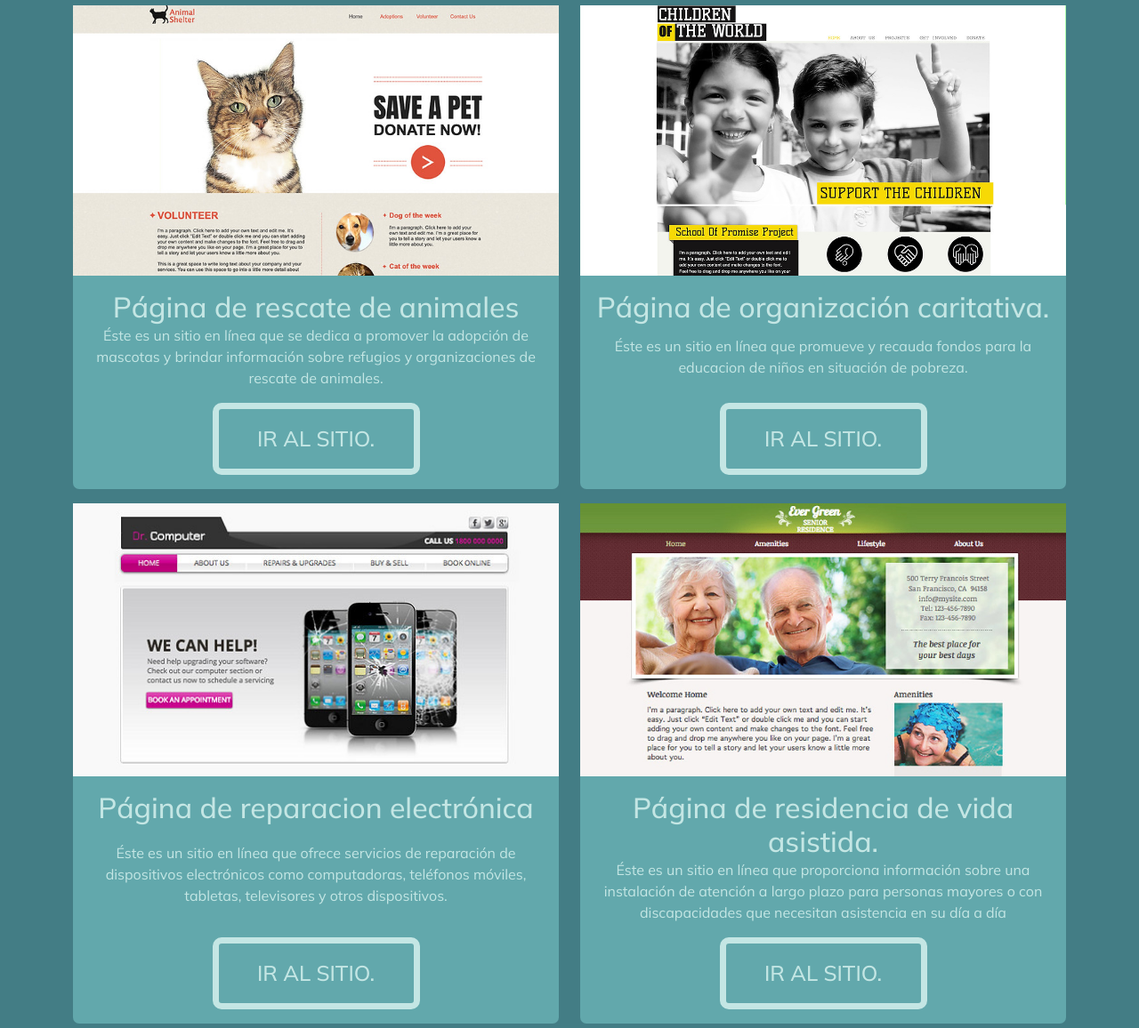
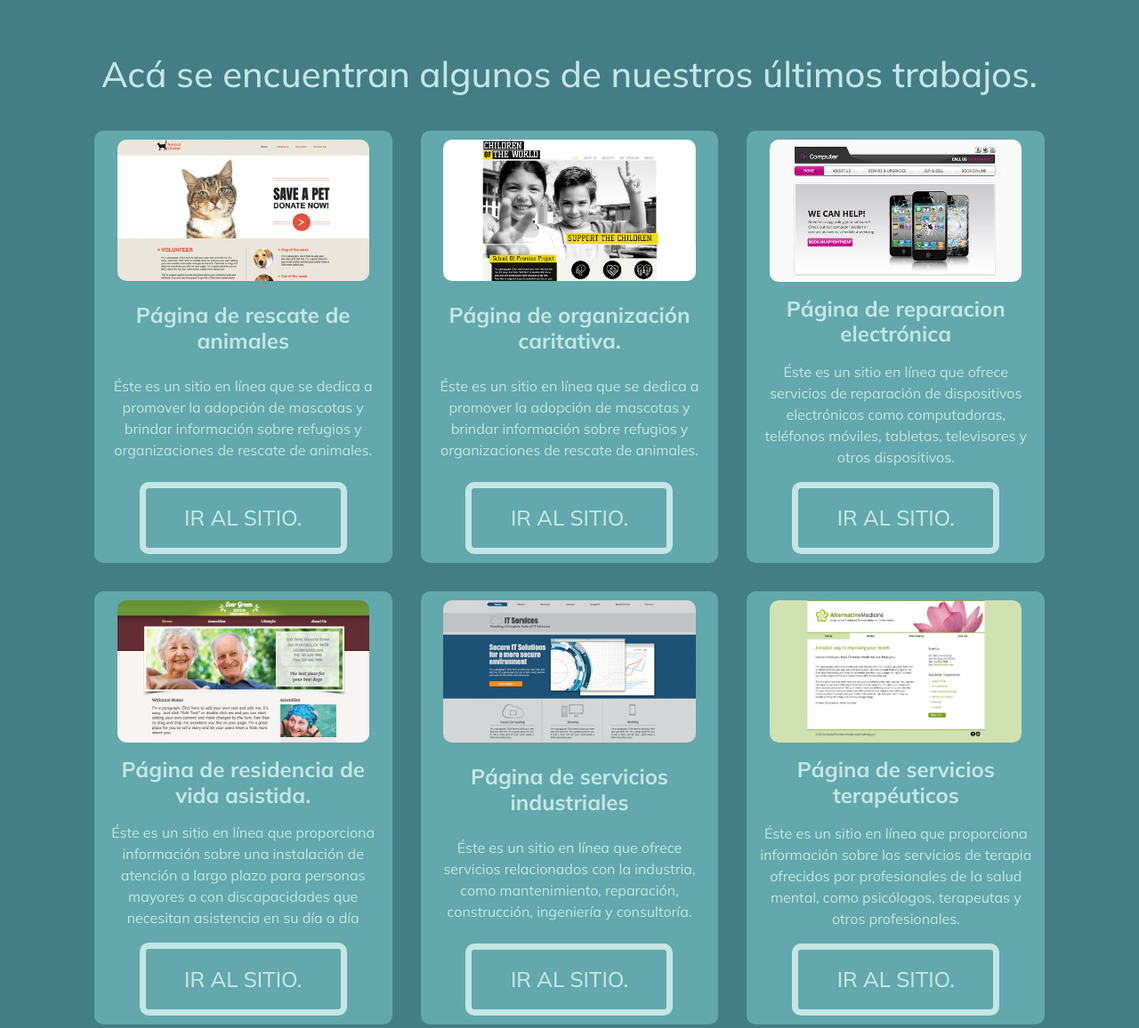
Before and after one commit to josecoronel20/Proyecto-final-CoderHouse, a website: page pages/galeriaDeTrabajos.html in a window 1280 px wide. Shown: the part 53-1209 px from the top of the page at 89% size. Drawn offline with nearby package versions, Linux system fonts and the light colour scheme.

Commit message:
actualización de galeria, accordion y algunos parrafos

```diff
--- a/pages/galeriaDeTrabajos.html
+++ b/pages/galeriaDeTrabajos.html
@@ -53,106 +53,78 @@
             </div>
         </nav>
     </header>
+    <!--  -->
     <section id="galeria">
+        <h1>Acá se encuentran algunos de nuestros últimos trabajos.</h1>
+
         <div class="container">
-            <div class="row">
-                <div class="col-md-6 mb-3 mb-md-3">
-                    <div class="cards bgS">
-                        <img src="../img/refugio.jpg" class="card-img-top" alt="...">
-                        <div class="card-body p-3 d-flex flex-column align-items-center justify-content-between">
-                            <h5 class="card-title colorS">Página de rescate de animales</h5>
-                            <p class="card-text colorS">
-                                Éste es un sitio en línea que se dedica a promover la adopción de mascotas y brindar
-                                información sobre refugios y organizaciones de rescate de animales.
-                            </p>
+            <div class="cards">
+                <img src="../img/refugio.jpg" alt="">
+                <h4>Página de rescate de animales</h4>
+                <p>Éste es un sitio en línea que se dedica a promover la adopción de mascotas y brindar
+                    información sobre refugios y organizaciones de rescate de animales.</p>
+                <a href="#">
+                    <h5 class="m-0 button-hover">Ir al sitio.</h5>
+                </a>
+            </div>
+
+            <div class="cards">
+                <img src="../img/caritativo.jpg" alt="">
+                <h4>Página de organización caritativa.</h4>
+                <p> Éste es un sitio en línea que se dedica a promover la adopción de mascotas y brindar
+                    información sobre refugios y organizaciones de rescate de animales.</p>
+                <a href="#">
+                    <h5 class="m-0 button-hover">Ir al sitio.</h5>
+                </a>
+            </div>
+
+            <div class="cards">
+                <img src="../img/reparacion.jpg" alt="">
+                <h4>Página de reparacion electrónica</h4>
+                <p>Éste es un sitio en línea que ofrece servicios de reparación de dispositivos
+                    electrónicos como computadoras, teléfonos móviles, tabletas, televisores y otros
+                    dispositivos.</p>
+                <a href="#">
+                    <h5 class="m-0 button-hover">Ir al sitio.</h5>
+                </a>
+            </div>
+
+            <div class="cards">
+                <img src="../img/residecncia-de-vida-asistida.jpg" alt="">
+                <h4>Página de residencia de vida asistida.</h4>
+                <p>Éste es un sitio en línea que proporciona información sobre una instalación de atención
+                    a largo plazo para personas mayores o con discapacidades que necesitan asistencia en su
+                    día a día</p>
+                <a href="#">
+                    <h5 class="m-0 button-hover">Ir al sitio.</h5>
+                </a>
+            </div>
+
+            <div class="cards">
+                <img src="../img/servicio-industrial.jpg" alt="">
+                <h4>Página de servicios industriales</h4>
+                <p>Éste es un sitio en línea que ofrece servicios relacionados con la industria, como
+                    mantenimiento, reparación, construcción, ingeniería y consultoría.</p>
+                <a href="#">
+                    <h5 class="m-0 button-hover">Ir al sitio.</h5>
+                </a>
+            </div>
+
+            <div class="cards">
+                <img src="../img/terapeuta.jpg" alt="">
+                <h4>Página de servicios terapéuticos</h4>
+                <p>Éste es un sitio en línea que proporciona información sobre los servicios de terapia
+                    ofrecidos por profesionales de la salud mental, como psicólogos, terapeutas y otros
+                    profesionales.</p>
                 <a href="#">
                     <h5 class="m-0 button-hover">Ir al sitio.</h5>
                 </a>
             </div>
         </div>
-                </div>
-                <div class="col-md-6 mb-3 mb-md-3">
-                    <div class="cards bgS">
-                        <img src="../img/caritativo.jpg" class="card-img-top" alt="...">
-                        <div class="card-body p-3 justify-content-between d-flex flex-column align-items-center">
-                            <h5 class="card-title colorS">Página de organización caritativa.</h5>
-                            <p class="card-text colorS">
-                                Éste es un sitio en línea que promueve y recauda fondos para la educacion de niños en
-                                situación de pobreza.
-                            </p>
-                            <a href="#">
-                                <h5 class="m-0 button-hover">Ir al sitio.</h5>
-                            </a>
-                        </div>
-                    </div>
-                </div>
-                <div class="col-md-6 mb-3 mb-md-3">
-                    <div class="cards bgS">
-                        <img src="../img/reparacion.jpg" class="card-img-top" alt="...">
-                        <div class="card-body p-3 d-flex justify-content-between flex-column align-items-center">
-                            <h5 class="card-title colorS">Página de reparacion electrónica</h5>
-                            <p class="card-text colorS">
-                                Éste es un sitio en línea que ofrece servicios de reparación de dispositivos
-                                electrónicos como computadoras, teléfonos móviles, tabletas, televisores y otros
-                                dispositivos.
-                            </p>
-                            <a href="#">
-                                <h5 class="m-0 button-hover">Ir al sitio.</h5>
-                            </a>
-                        </div>
-                    </div>
-                </div>
-                <div class="col-md-6 mb-3 mb-md-3">
-                    <div class="cards bgS">
-                        <img src="../img/residecncia-de-vida-asistida.jpg" class="card-img-top" alt="...">
-                        <div class="card-body p-3 d-flex justify-content-between flex-column align-items-center">
-                            <h5 class="card-title colorS">Página de residencia de vida asistida.</h5>
-                            <p class="card-text colorS">
-                                Éste es un sitio en línea que proporciona información sobre una instalación de atención
-                                a largo plazo para personas mayores o con discapacidades que necesitan asistencia en su
-                                día a día
-                            </p>
-                            <a href="#">
-                                <h5 class="m-0 button-hover">Ir al sitio.</h5>
-                            </a>
-                        </div>
-                    </div>
-                </div>
-                <div class="col-md-6 mb-3 mb-md-3">
-                    <div class="cards bgS">
-                        <img src="../img/servicio-industrial.jpg" class="card-img-top" alt="...">
-                        <div class="card-body p-3 d-flex justify-content-between flex-column align-items-center">
-                            <h5 class="card-title colorS">Página de servicios industriales.</h5>
-                            <p class="card-text colorS">
-                                Éste es un sitio en línea que ofrece servicios relacionados con la industria, como
-                                mantenimiento, reparación, construcción, ingeniería y consultoría.
-                            </p>
-                            <a href="#">
-                                <h5 class="m-0 button-hover">Ir al sitio.</h5>
-                            </a>
-                        </div>
-                    </div>
-                </div>
-                <div class="col-md-6 mb-3 mb-md-0">
-                    <div class="cards bgS">
-                        <img src="../img/terapeuta.jpg" class="card-img-top" alt="...">
-                        <div class="card-body p-3 d-flex justify-content-between flex-column align-items-center">
-                            <h5 class="card-title colorS">Página de servicios terapéuticos.</h5>
-                            <p class="card-text colorS">
-                                Éste es un sitio en línea que proporciona información sobre los servicios de terapia
-                                ofrecidos por profesionales de la salud mental, como psicólogos, terapeutas y otros
-                                profesionales.
-                            </p>
-                            <a href="#">
-                                <h5 class="m-0 button-hover">Ir al sitio.</h5>
-                            </a>
-                        </div>
-                    </div>
-                </div>
-            </div>
-        </div>
+    </section>
+    <!--  -->
     <footer>
-            <div class="container py-5">
+        <div class=" py-5">
             <div class="footer__center">
                 <a href="../index.html">
                     <div class="logo d-flex flex-row justify-content-center align-items-center">
--- a/scss/_variables.scss
+++ b/scss/_variables.scss
@@ -24,3 +24,32 @@ $colorS: #C4E6E4;
     height: auto;
     border-radius: 15px;
 }
+
+@mixin card{
+    width: 100%;
+    height: 100%;
+    text-align: start;
+    padding: 10px;
+    border-radius: 10px;
+    background-color: #62A8AC;
+    color: #C4E6E4;
+    display: flex;
+    flex-direction: column;
+    justify-content: space-between;
+    align-items: center;
+    gap: 2vh;
+
+    h4{
+        font-weight: bold;
+    }
+
+    h4,p{
+        margin: 0;
+    }
+
+    img{
+        width: 90%;
+        border-radius: 10px;
+    }
+
+}
--- a/scss/styles.scss
+++ b/scss/styles.scss
@@ -204,11 +204,11 @@ header img {
 
 }
 
-.accordion button{
+.accordion button {
     font-size: 20px;
 }
 
-.accordion-button{
+.accordion-button {
     background-color: #C4E6E4;
     color: #437D85;
 }
@@ -220,8 +220,9 @@ header img {
 
 .accordion-body {
     background-color: #62A8AC;
-    color:#C4E6E4;
+    color: #C4E6E4;
 }
+
 /*-------------------------------------empezar-------------------------------*/
 
 .section-empezar {
@@ -456,35 +457,47 @@ li::marker {
 /*galeria------------------------------------------------------------------*/
 /*galeria------------------------------------------------------------------*/
 /*galeria------------------------------------------------------------------*/
+#galeria {
+    padding-top: 14vh;
 
+h1{
+    color: #C4E6E4;
+    padding:0 4vh 4vh;
+}
 
-#galeria {
-    padding-top: 7vh;
+    .container{
+        display: grid;
+        grid-template-columns: 90%;
+        justify-content: center;
+        column-gap: 4vh;
+        row-gap: 4vh;
+    }
+
+    .cards {
+        @include card;
+    }
 }
 
 @media screen and (min-width: 768px) {
-    .galeria__trabajos {
-        grid-template-columns: 80% 80%;
+    #galeria{
+        .container{
+            grid-template-columns: repeat(2,45%);
+        }
     }
 }
 
-@media screen and (min-width: 992px) {
-    .galeria__trabajos {
-        grid-template-columns: repeat(3, 1fr);
-
+@media screen and (min-width: 992px){
+    #galeria{
+        .container{
+            grid-template-columns: repeat(3,30%);
         }
     }
+}
+
 
 /*pide tu pagina----------------------------------------------------------------*/
 /*pide tu pagina----------------------------------------------------------------*/
 /*pide tu pagina----------------------------------------------------------------*/
-.cards{
-    height: 100%;
-    display: flex;
-    flex-direction: column;
-    border-radius: 7px;
-}
-
 #formulario {
     padding: 14vh 0;
 
@@ -506,7 +519,7 @@ li::marker {
 /*desarrollo de la página----------------------------------------------------*/
 
 #section-desarrollo {
-    padding: 14vh 1vh 7vh ;
+    padding: 14vh 1vh 7vh;
     background-color: #62A8AC;
     color: $colorS;
 
```
Also changed, not shown: css/styles.css. Lines whose indentation alone changed are shown as unchanged.
